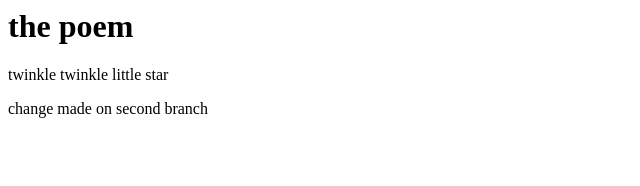
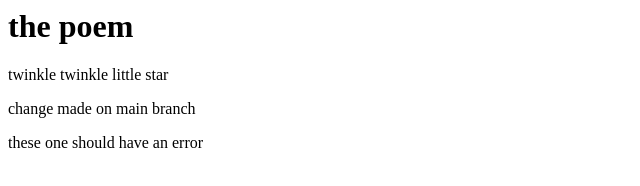
Before and after one commit to sumit-jadhav/iauro_assi, a plain HTML site: page index.html in a window 1280 px wide. Shown: the whole page, without its empty margins (0-640 px from the left). Drawn offline with Linux system fonts and the light colour scheme.

Commit message:
error msg in second

```diff
--- a/index.html
+++ b/index.html
@@ -3,5 +3,7 @@
 <h1>the poem</h1>
 
 <p>twinkle twinkle little star</p>
-<p>change made on second branch</p>
+
+<p>change made on main branch</p>
+these one should have an error
 </html>
```
